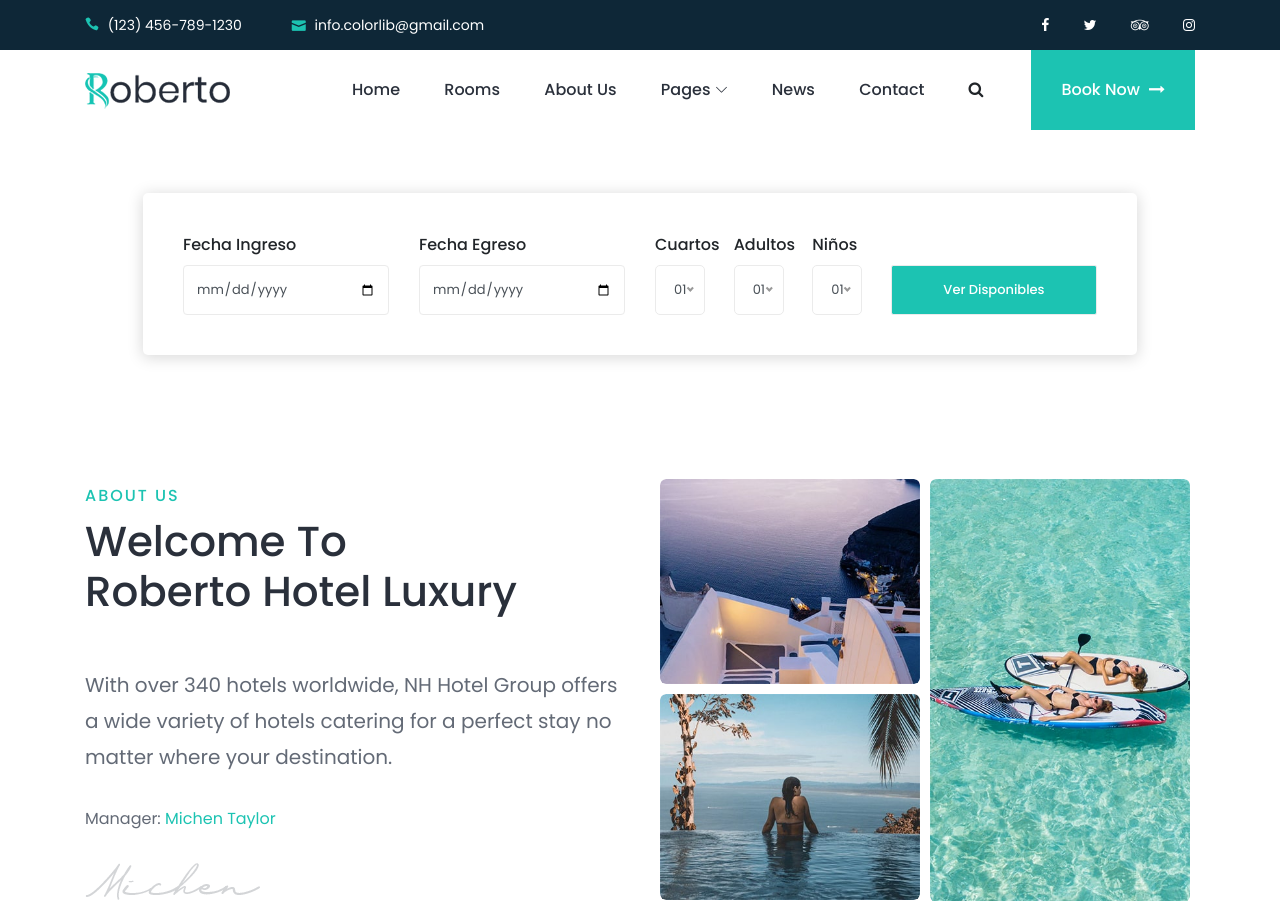
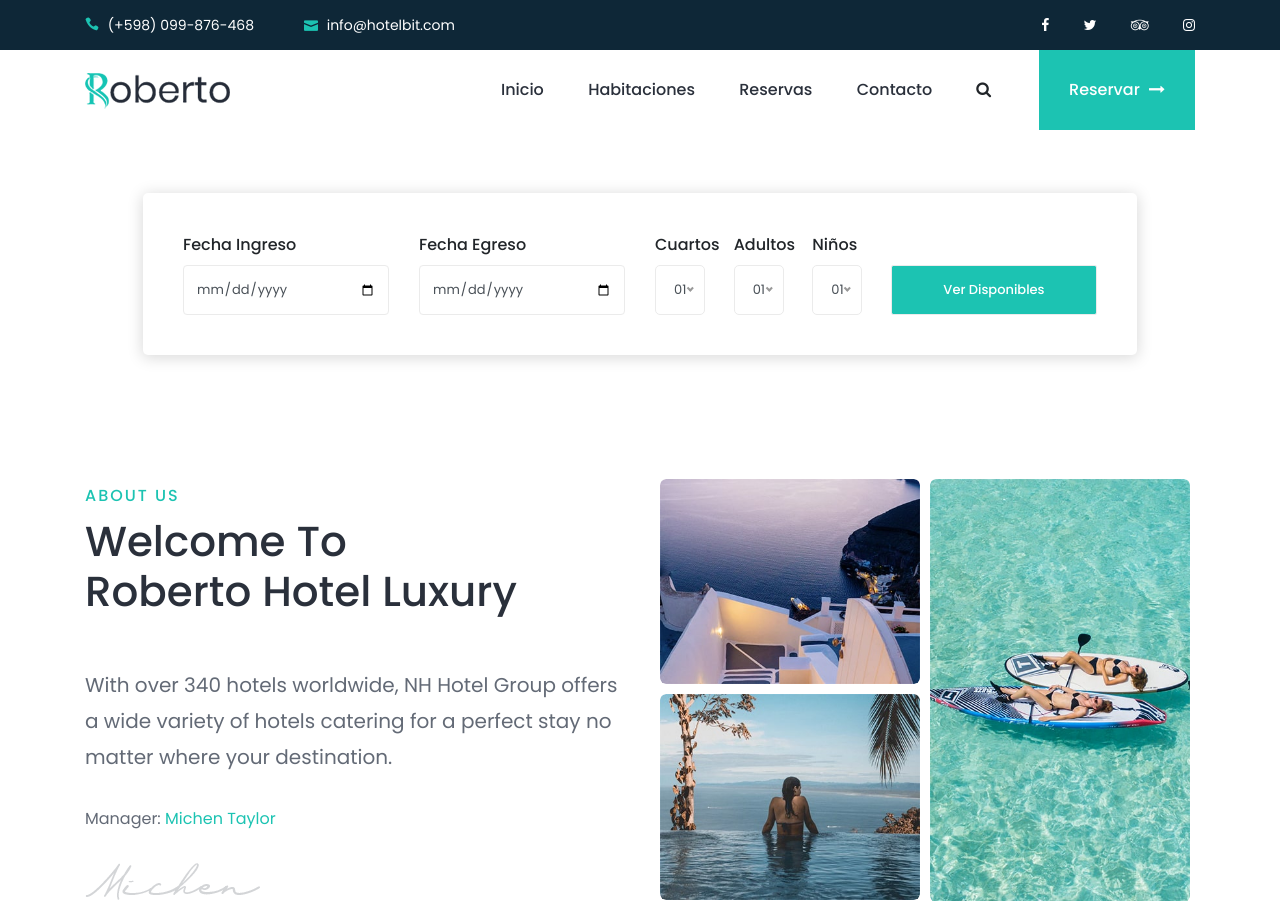
Before and after one commit to NorthTech-developers/Hotel_bit, a Django app: page /reservar/ in a window 1280 px wide. Shown: the top 901 px of the page. Run offline with Django 3.2, Linux system fonts and the light colour scheme; some libraries are stand-ins or nearby versions; some web fonts are replaced.

Commit message:
Modificacion en la platilla base para pruebas
se modifico algunos botones para poder vizulzaar la plantilla en la app reservas

```diff
--- a/Hotel_bit/reservas/templates/base.html
+++ b/Hotel_bit/reservas/templates/base.html
@@ -44,8 +44,8 @@
 
                     <div class="col-6">
                         <div class="top-header-content">
-                            <a href="#"><i class="icon_phone"></i> <span>(123) 456-789-1230</span></a>
-                            <a href="#"><i class="icon_mail"></i> <span>info.colorlib@gmail.com</span></a>
+                            <a href="#"><i class="icon_phone"></i> <span>(+598) 099-876-468</span></a>
+                            <a href="#"><i class="icon_mail"></i> <span>info@hotelbit.com</span></a>
                         </div>
                     </div>
 
@@ -90,10 +90,10 @@
                             <!-- Nav Start -->
                             <div class="classynav">
                                 <ul id="nav">
-                                    <li class="active"><a href="./index.html">Home</a></li>
-                                    <li><a href="./room.html">Rooms</a></li>
-                                    <li><a href="./about.html">About Us</a></li>
-                                    <li><a href="#">Pages</a>
+                                    <li><a href="./index.html">Inicio</a></li>
+                                    <li><a href="./room.html">Habitaciones</a></li>
+                                    <li class="active"><a href="./about.html">Reservas</a></li>
+                                    {% comment %} <li><a href="#">Contacto</a>
                                         <ul class="dropdown">
                                             <li><a href="./index.html">- Home</a></li>
                                             <li><a href="./room.html">- Rooms</a></li>
@@ -112,8 +112,8 @@
                                             </li>
                                         </ul>
                                     </li>
-                                    <li><a href="./blog.html">News</a></li>
-                                    <li><a href="./contact.html">Contact</a></li>
+                                    <li><a href="./blog.html">News</a></li> {% endcomment %}
+                                    <li><a href="./contact.html">Contacto</a></li>
                                 </ul>
 
                                 <!-- Search -->
@@ -123,7 +123,7 @@
 
                                 <!-- Book Now -->
                                 <div class="book-now-btn ml-3 ml-lg-5">
-                                    <a href="#">Book Now <i class="fa fa-long-arrow-right" aria-hidden="true"></i></a>
+                                    <a href="#">Reservar <i class="fa fa-long-arrow-right" aria-hidden="true"></i></a>
                                 </div>
                             </div>
                             <!-- Nav End -->
```
